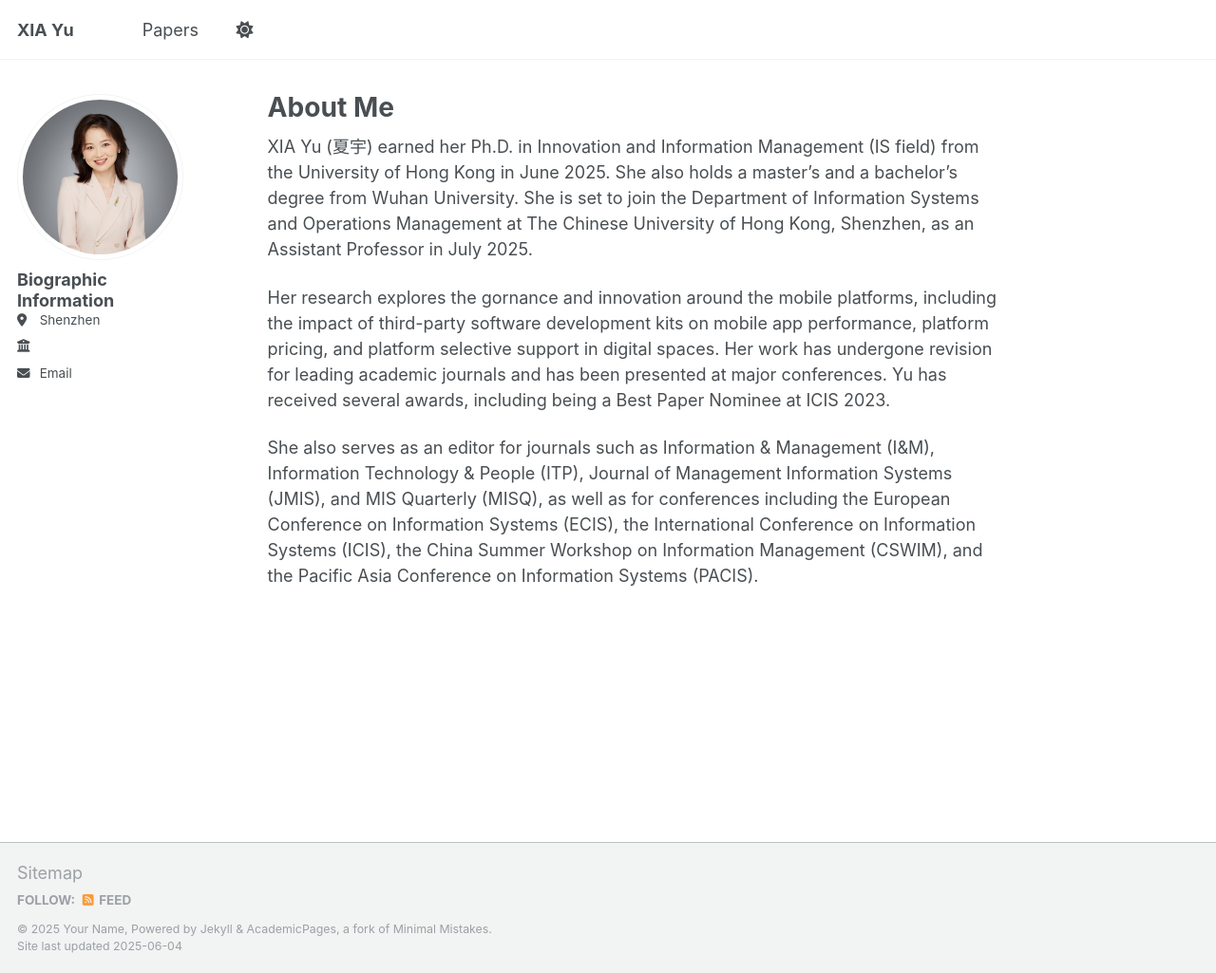
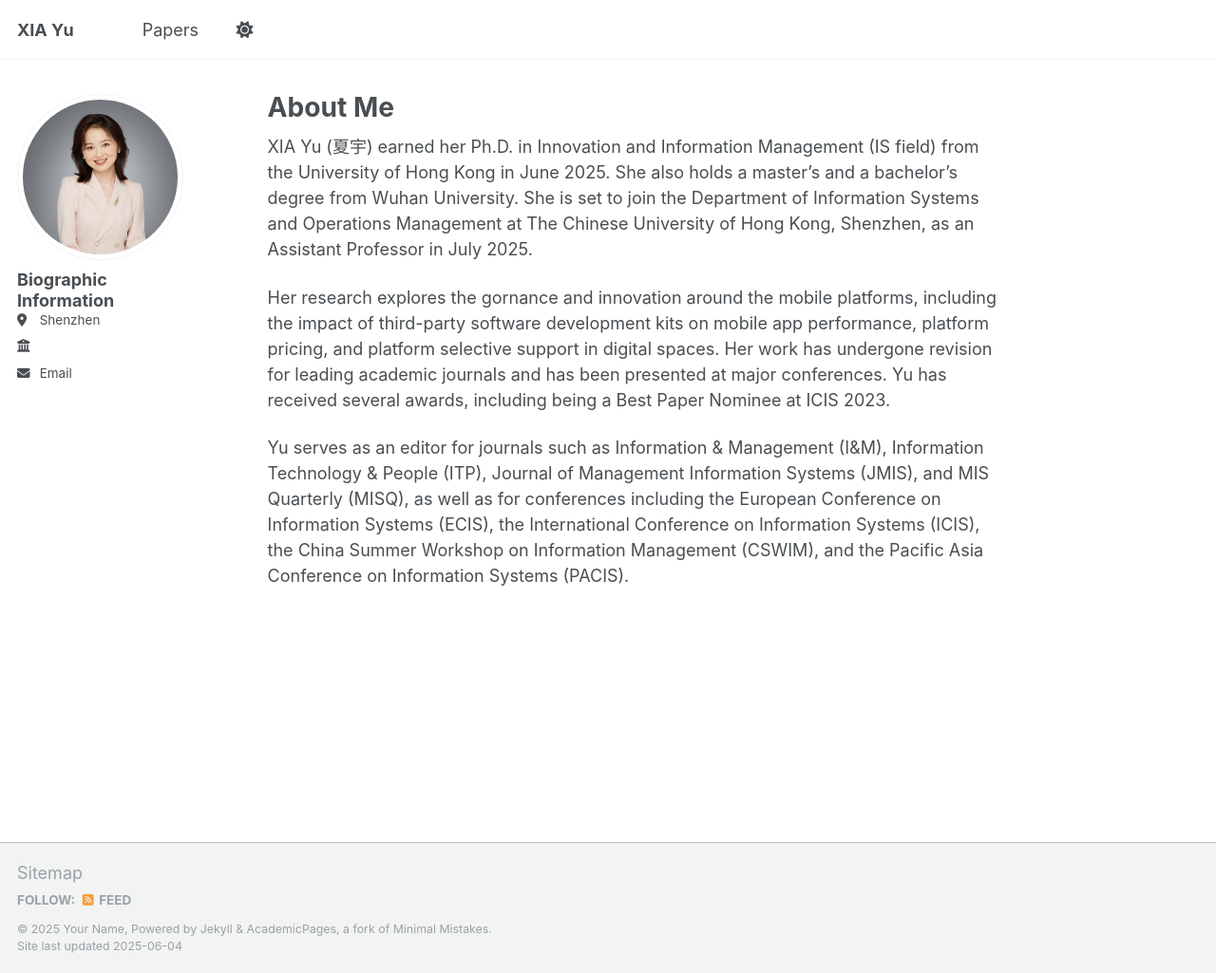
Before and after one commit to yuxia2025/yuxia2025.github.io, a Jekyll site: the page built from _pages/about.md, in a window 1280 px wide and 1025 px high. Shown: the whole window at 95% size. Built offline with Jekyll 4.4.1, drawn with Linux system fonts in a browser that asks for light colours.

Commit message:
Update about.md

```diff
--- a/_pages/about.md
+++ b/_pages/about.md
@@ -16,4 +16,4 @@ XIA Yu (夏宇) earned her Ph.D. in Innovation and Information Management (IS fi
 Her research explores the gornance and innovation around the mobile platforms, including the impact of third-party software development kits on mobile app performance, platform pricing, and platform selective support in digital spaces. Her work has undergone revision for leading academic journals and has been presented at major conferences. Yu has received several awards, including being a Best Paper Nominee at ICIS 2023.
 
 
-She also serves as an editor for journals such as Information & Management (I&M), Information Technology & People (ITP), Journal of Management Information Systems (JMIS), and MIS Quarterly (MISQ), as well as for conferences including the European Conference on Information Systems (ECIS), the International Conference on Information Systems (ICIS), the China Summer Workshop on Information Management (CSWIM), and the Pacific Asia Conference on Information Systems (PACIS).
+Yu serves as an editor for journals such as Information & Management (I&M), Information Technology & People (ITP), Journal of Management Information Systems (JMIS), and MIS Quarterly (MISQ), as well as for conferences including the European Conference on Information Systems (ECIS), the International Conference on Information Systems (ICIS), the China Summer Workshop on Information Management (CSWIM), and the Pacific Asia Conference on Information Systems (PACIS).
```
